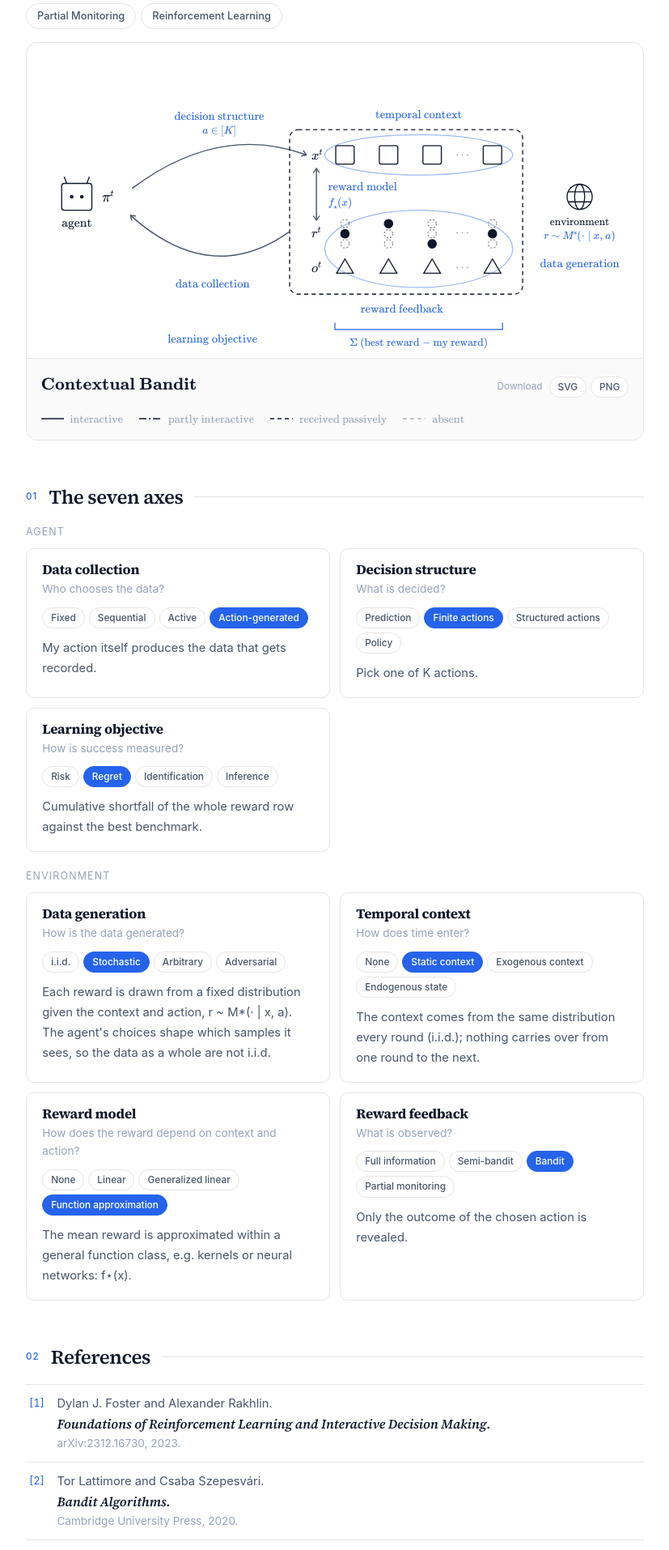
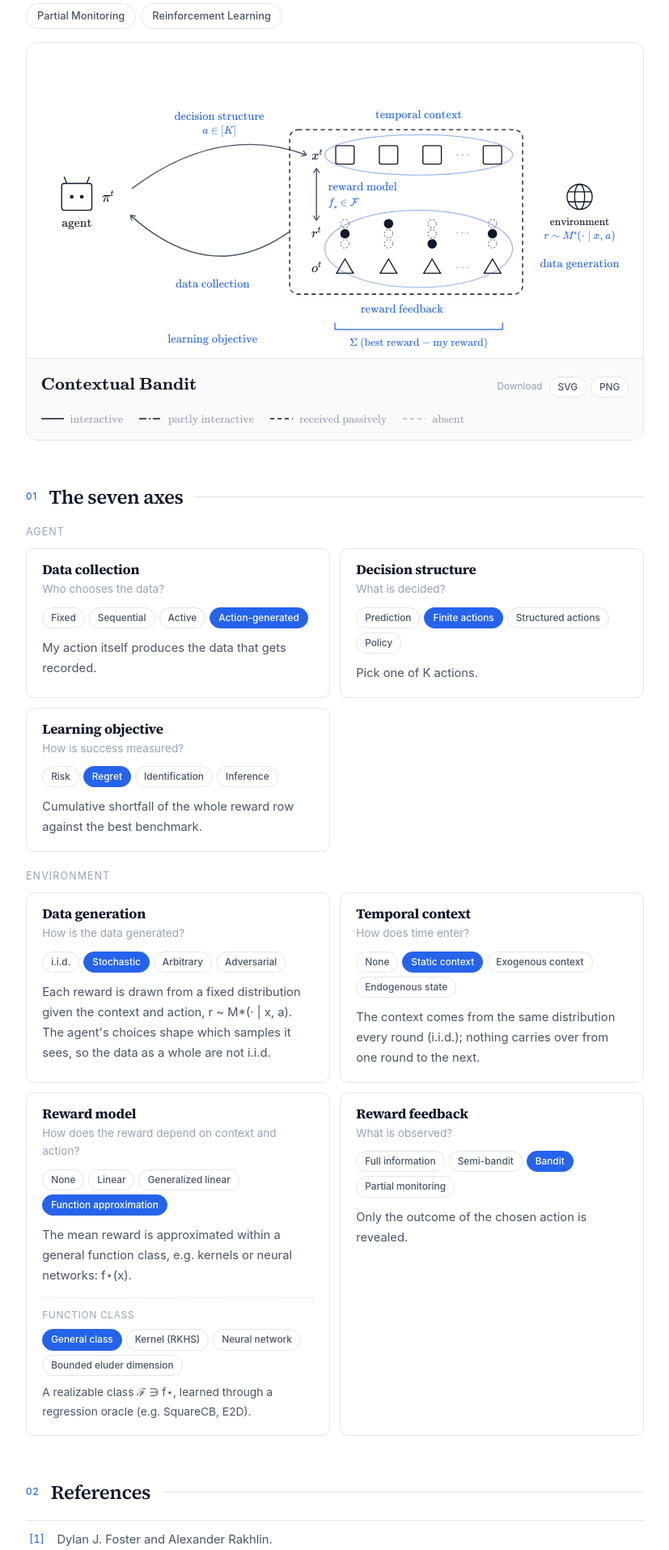
Before and after one commit to hajin322/hajin322.github.io, a Jekyll site: the page built from pages/learning-framework.html, in a window 1280 px wide. Shown: the part 1486-3400 px from the top of the page at 81% size, without its empty margins (226-1053 px from the left). Built offline with Jekyll 4.4.1, drawn with Linux system fonts in a browser that asks for light colours; part of the change alters nothing that is shown.

Commit message:
Learning Framework: function-class details under Function approximation; exponential-family note on GLM
Co-Authored-By: Claude Opus 5.5 <noreply@anthropic.com>

```diff
--- a/pages/learning-framework.html
+++ b/pages/learning-framework.html
@@ -144,6 +144,11 @@ html[lang="ko"] .lf-dl::before { content: "다운로드"; }
 .lf-q { font-size: 0.85rem; color: var(--text-muted); margin: 0 0 0.7rem; }
 .lf-opts { display: flex; flex-wrap: wrap; gap: 5px; }
 .lf-desc { font-size: 0.92rem; color: var(--text-secondary); line-height: 1.7; margin: 0.75rem 0 0; }
+.lf-sub { margin-top: 0.85rem; padding-top: 0.75rem; border-top: 1px dashed var(--border); }
+.lf-sub[hidden] { display: none; }
+.lf-sub-lead { font-size: 0.74rem; letter-spacing: 0.06em; text-transform: uppercase; color: var(--text-muted); margin: 0 0 0.45rem; }
+.lf-sub-lead [data-l="ko"] { text-transform: none; letter-spacing: 0.02em; }
+.lf-sub-desc { margin-top: 0.6rem; font-size: 0.86rem; }
 .lf-desc[data-l="ko"] { line-height: 1.8; }
 
 .lf-factors { margin: 0 0 1.5rem; border-top: 1px solid var(--border); }
@@ -434,7 +439,7 @@ const AXES = [
    where:['The vertical arrow between xᵗ and rᵗ', 'xᵗ와 rᵗ 사이의 세로 화살표'], vals:[
     ['None', 'No structure shared across actions; each arm has its own mean.', '행동 사이에 공유되는 구조가 없다. 팔마다 평균이 따로 있다.'],
     ['Linear', 'The mean reward is linear in the features: ⟨x, θ⋆⟩.', '평균 보상이 특징에 대해 선형이다: ⟨x, θ⋆⟩.'],
-    ['Generalized linear', 'A known link function of a linear score: σ(⟨x, θ⋆⟩).', '선형 점수에 알려진 연결 함수를 씌운 값이다: σ(⟨x, θ⋆⟩).'],
+    ['Generalized linear', 'A known link function of a linear score: σ(⟨x, θ⋆⟩). When the reward follows an exponential family, σ is its canonical link, e.g. the logistic function for Bernoulli rewards.', '선형 점수에 알려진 연결 함수를 씌운 값이다: σ(⟨x, θ⋆⟩). 보상이 지수족 분포를 따르면 σ는 그 정준 연결 함수다(예: 베르누이 보상이면 로지스틱 함수).'],
     ['Function approximation', 'The mean reward is approximated within a general function class, e.g. kernels or neural networks: f⋆(x).', '평균 보상을 커널, 신경망 같은 일반 함수 클래스로 근사한다: f⋆(x).']]},
   {id:'fb', name:'Reward feedback',
    q:['What is observed?', '무엇을 관측하나'],
@@ -458,6 +463,18 @@ const FAM = [
   ['Reinforcement Learning', {acq:3, fb:2, temp:3, rm:3, env:0, dec:3, obj:1}]
 ];
 const state = Object.assign({}, FAM.find(f => f[0] === 'Contextual Bandit')[1]);
+// function approximation comes in several classes; this only refines the reward model, not the preset match
+let faSub = 0;
+const FA_SUB = [
+  ['General class', 'A realizable class ℱ ∋ f⋆, learned through a regression oracle (e.g. SquareCB, E2D).', '실현 가능한 함수 클래스 ℱ ∋ f⋆. 회귀 오라클로 학습한다(예: SquareCB, E2D).',
+    [['mi', 'f'], ['rm', '⋆', 'sub'], ['rm', ' ∈ '], ['cal', 'F']]],
+  ['Kernel (RKHS)', 'f⋆ lies in a reproducing kernel Hilbert space with bounded norm (e.g. GP-UCB, kernelized bandits).', 'f⋆가 노름이 유계인 재생 커널 힐베르트 공간에 있다(예: GP-UCB, 커널 밴딧).',
+    [['mi', 'f'], ['rm', '⋆', 'sub'], ['rm', ' ∈ '], ['cal', 'H'], ['mi', 'k', 'sub']]],
+  ['Neural network', 'f⋆ is represented by a neural network, analysed through its linearisation (e.g. NeuralUCB, NeuralTS).', 'f⋆를 신경망으로 표현하고 선형화로 분석한다(예: NeuralUCB, NeuralTS).',
+    [['mi', 'f'], ['rm', '⋆', 'sub'], ['rm', ' = NN('], ['mi', 'x'], ['rm', '; '], ['mi', 'θ'], ['rm', '⋆', 'sub'], ['rm', ')']]],
+  ['Bounded eluder dimension', 'ℱ has finite eluder dimension, which caps how often exploration can be surprised (Russo & Van Roy).', 'ℱ의 eluder 차원이 유한하다. 탐색이 놀랄 수 있는 횟수를 제한한다(Russo & Van Roy).',
+    [['rm', 'dim'], ['mi', 'E', 'sub'], ['rm', '('], ['cal', 'F'], ['rm', ') < ∞']]]
+];
 let focus = null;
 
 function bi(en, ko) { return '<span data-l="en" lang="en">' + en + '</span><span data-l="ko" lang="ko">' + ko + '</span>'; }
@@ -540,7 +557,7 @@ function renderFig() {
   const envT = document.querySelectorAll('#envCap text');
   rich(envT[0], ENV_CAP[state.env][0]);
   rich(envT[1], ENV_CAP[state.env][1]);
-  const rmT = document.querySelectorAll('#rmCap text'), rc = RM_CAP[state.rm];
+  const rmT = document.querySelectorAll('#rmCap text'), rc = state.rm === 3 ? [FA_SUB[faSub][3]] : RM_CAP[state.rm];
   rich(rmT[0], rc[0]);
   rich(rmT[1], rc[1] || rc[0]);
   setStyle('rmLine', state.rm ? 'solid' : 'dash');
@@ -592,14 +609,24 @@ AXES.forEach(a => {
     '<p class="lf-q">' + bi(a.q[0], a.q[1]) + '</p>' +
     '<div class="lf-opts" role="group" aria-label="' + a.name + '">' +
     a.vals.map((v, k) => '<button type="button" class="lf-chip sm" data-ax="' + a.id + '" data-k="' + k + '">' + v[0] + '</button>').join('') + '</div>' +
-    '<p class="lf-desc" data-l="en" lang="en"></p><p class="lf-desc" data-l="ko" lang="ko"></p>';
+    '<p class="lf-desc" data-l="en" lang="en"></p><p class="lf-desc" data-l="ko" lang="ko"></p>' +
+    (a.id === 'rm' ? '<div class="lf-sub"><p class="lf-sub-lead">' + bi('Function class', '함수 클래스') + '</p><div class="lf-opts" role="group" aria-label="Function class">' +
+      FA_SUB.map((v, k) => '<button type="button" class="lf-chip sm" data-sub="' + k + '">' + v[0] + '</button>').join('') +
+      '</div><p class="lf-desc lf-sub-desc" data-l="en" lang="en"></p><p class="lf-desc lf-sub-desc" data-l="ko" lang="ko"></p></div>' : '');
   document.getElementById(['acq', 'dec', 'obj'].includes(a.id) ? 'axes-agent' : 'axes-env').appendChild(c);
 });
 function renderCards() {
   AXES.forEach(a => {
     const c = document.getElementById('card-' + a.id);
     c.classList.toggle('on', focus === a.id);
-    c.querySelectorAll('.lf-opts button').forEach(b => b.setAttribute('aria-pressed', String(+b.dataset.k === state[a.id])));
+    c.querySelectorAll('.lf-opts button[data-k]').forEach(b => b.setAttribute('aria-pressed', String(+b.dataset.k === state[a.id])));
+    if (a.id === 'rm') {
+      const sub = c.querySelector('.lf-sub');
+      sub.hidden = state.rm !== 3;
+      sub.querySelectorAll('button').forEach(b => b.setAttribute('aria-pressed', String(+b.dataset.sub === faSub)));
+      const sd = sub.querySelectorAll('.lf-sub-desc');
+      sd[0].textContent = FA_SUB[faSub][1]; sd[1].textContent = FA_SUB[faSub][2];
+    }
     const d = c.querySelectorAll('.lf-desc');
     d[0].textContent = a.vals[state[a.id]][1];
     d[1].textContent = a.vals[state[a.id]][2];
@@ -610,6 +637,7 @@ function render() { renderFig(); renderSummary(); renderCards(); }
 axesEl.addEventListener('click', e => {
   const b = e.target.closest('button'); if (!b) return;
   if (b.dataset.focus) { focus = focus === b.dataset.focus ? null : b.dataset.focus; render(); return; }
+  if (b.dataset.sub) { faSub = +b.dataset.sub; focus = 'rm'; render(); return; }
   state[b.dataset.ax] = +b.dataset.k; focus = b.dataset.ax; render();
 });
 document.getElementById('fig').addEventListener('click', e => {
```
